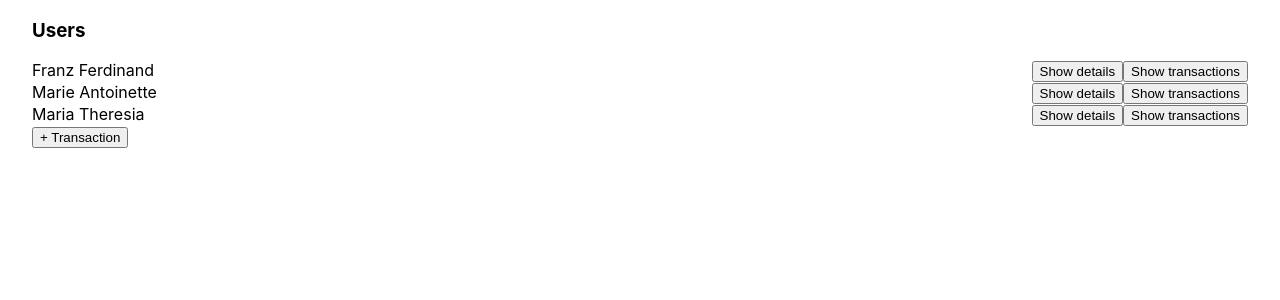
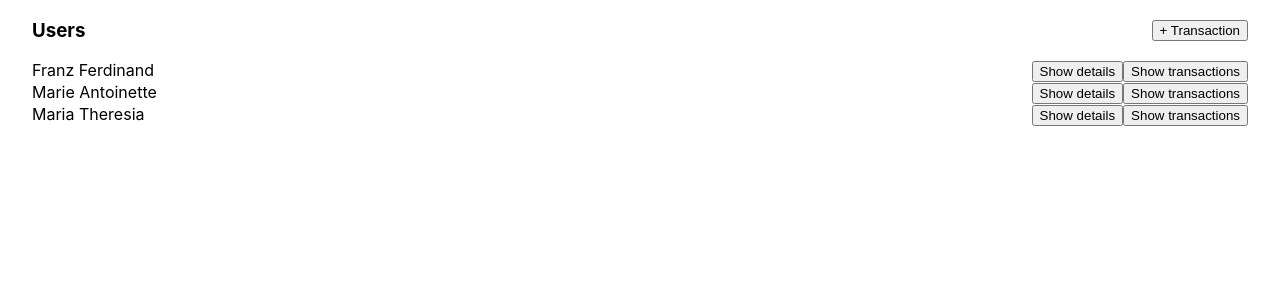
Before and after one commit to danielbartsch/salamantex-showcase, a React (Create React App) app: page / in a window 1280 px wide. Shown: the top 300 px of the page. Built offline with nearby package versions, Linux system fonts and the light colour scheme.

Commit message:
repositioned '+ Transaction' button so it's always at the same position, no matter how many users there are

```diff
--- a/src/App.tsx
+++ b/src/App.tsx
@@ -24,7 +24,18 @@ export const App = () => {
   return (
     <DatabaseContext.Provider value={currentDatabase}>
       <div style={{ paddingLeft: "2em", paddingRight: "2em" }}>
-        <h3>Users</h3>
+        <div
+          style={{
+            display: "flex",
+            alignItems: "center",
+            justifyContent: "space-between",
+          }}
+        >
+          <h3>Users</h3>
+          <button onClick={() => setShowTransactionForm(true)}>
+            + Transaction
+          </button>
+        </div>
         <div>
           {users === null
             ? "Loading..."
@@ -32,9 +43,7 @@ export const App = () => {
             ? users.map((user) => <User key={user.id} user={user} />)
             : "No users saved"}
         </div>
-        <button onClick={() => setShowTransactionForm(true)}>
-          + Transaction
-        </button>
+
         {showTransactionForm && (
           <Modal
             title="Create a new Transaction"
```
